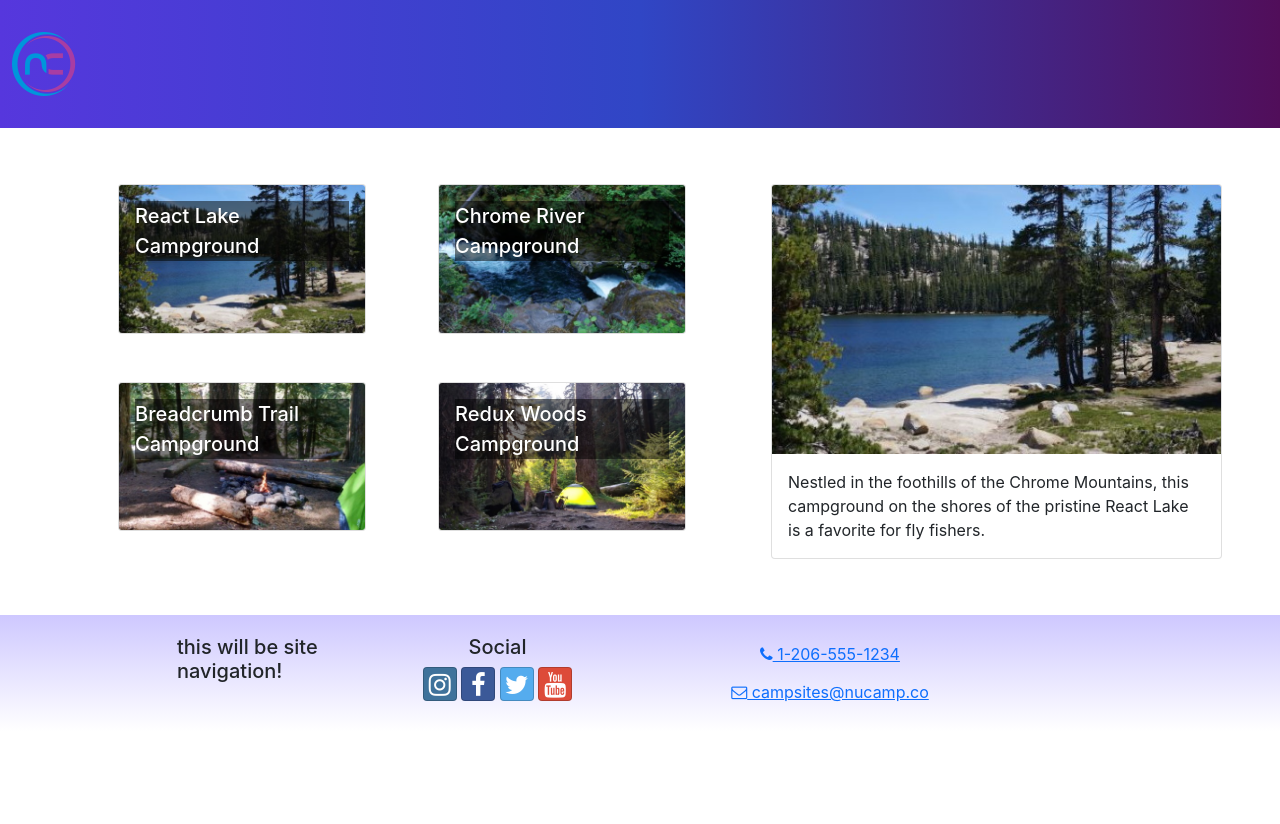
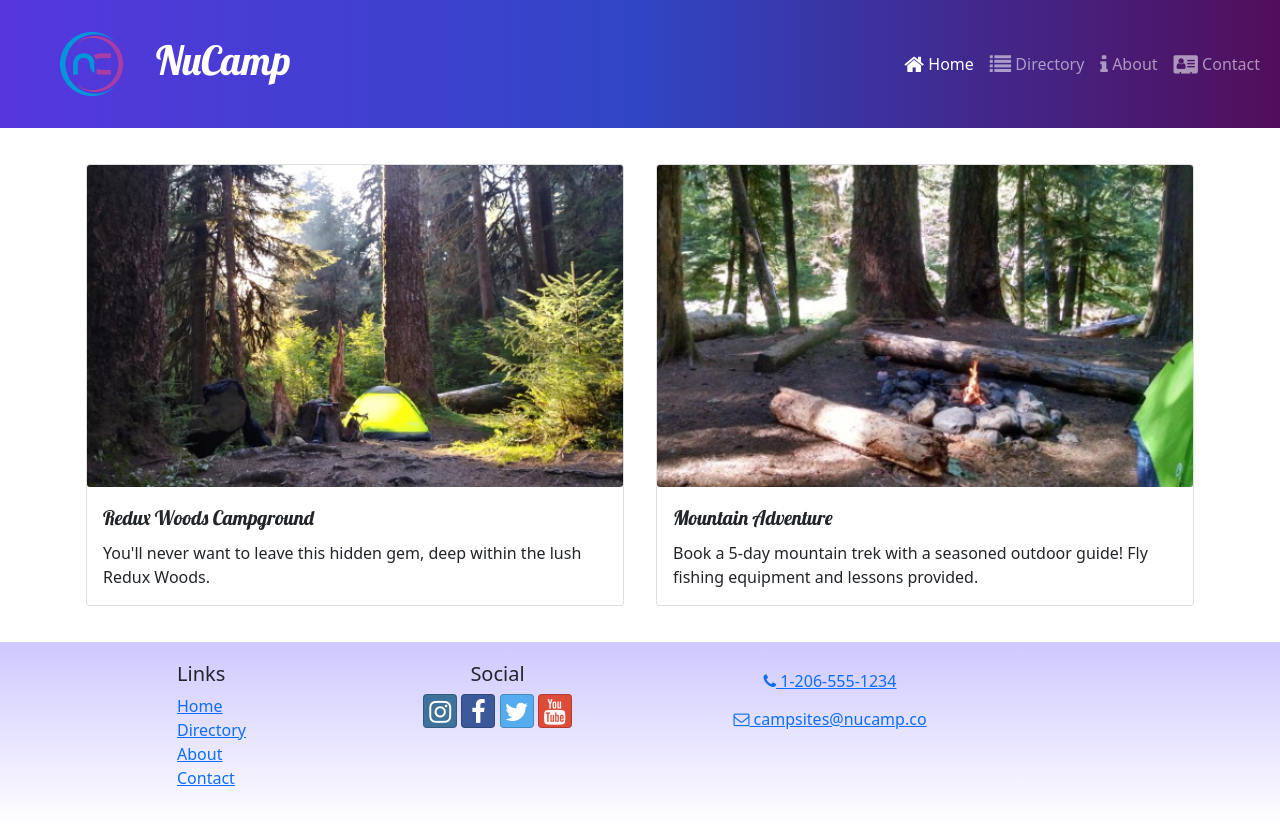
Before and after one commit to jonxie5/nucampsite, a React (Create React App) app: page / in a window 1280 px wide. Before the commit the page ends 800 px from the top, so only its background shows below. Built offline with nearby package versions, Linux system fonts and the light colour scheme.

Commit message:
pre last module push

```diff
--- a/src/App.js
+++ b/src/App.js
@@ -1,7 +1,8 @@
-import React from 'react';
+import { Routes, Route } from 'react-router-dom';
+import ContactPage from './pages/ContactPage';
+import HomePage from './pages/HomePage';
 import Header from './components/Header';
 import Footer from './components/Footer';
-//import CampsitesList from './features/campsites/CampsitesList';
 import CampsitesDirectoryPage from './pages/CampsitesDirectoryPage';
 import './App.css';
 
@@ -9,7 +10,11 @@
     return (
         <div className='App'>
             <Header />
-            <CampsitesDirectoryPage />
+                <Routes>
+                    <Route path='/' element={<HomePage />} />
+                    <Route path='contact' element={<ContactPage />} />
+                    <Route path='directory' element={<CampsitesDirectoryPage />} />
+                </Routes>
             <Footer />
         </div>
     );
--- a/src/components/Footer.js
+++ b/src/components/Footer.js
@@ -1,4 +1,5 @@
 import { Container, Row, Col } from 'reactstrap';
+import { Link } from 'react-router-dom';
 
 const Footer = () => {
     return (
@@ -6,7 +7,21 @@
             <Container>
                 <Row>
                     <Col xs={{ size: 4, offset: 1 }} sm='2'>
-                        <h5>this will be site navigation!</h5>
+                        <h5>Links</h5>
+                        <ul className='list-unstyled'>
+                            <li>
+                                <Link to='/'>Home</Link>
+                            </li>
+                            <li>
+                                <Link to='/directory'>Directory</Link>
+                            </li>
+                            <li>
+                                <Link to='/about'>About</Link>
+                            </li>
+                            <li>
+                                <Link to='/contact'>Contact</Link>
+                            </li>
+                        </ul>
                     </Col>
                     <Col xs='6' sm='3' className='text-center'>
                         <h5>Social</h5>
--- a/src/components/Header.js
+++ b/src/components/Header.js
@@ -1,12 +1,49 @@
-import { Navbar, NavbarBrand } from 'reactstrap';
+import { useState } from 'react';
+import {
+    Navbar,
+    NavbarBrand,
+    Collapse,
+    NavbarToggler,
+    Nav,
+    NavItem,
+} from 'reactstrap';
+import { NavLink } from 'react-router-dom';
 import NucampLogo from '../app/assets/img/logo.png';
 
 const Header = () => {
+    const [menuOpen, setMenuOpen] = useState(false);
+
     return (
         <Navbar dark color='primary' sticky='top' expand='md'>
-            <NavbarBrand href='/'>
-                <img src={NucampLogo} className='NucampLogo' alt='nucamp logo' />
+            <NavbarBrand className='ms-5' href='/'>
+                <img src={NucampLogo} className='float-start NucampLogo' alt='nucamp logo' />
+                <h1 className='mt-1'>NuCamp</h1>
             </NavbarBrand>
+            <NavbarToggler onClick={() => setMenuOpen(!menuOpen)} />
+            <Collapse isOpen={menuOpen} navbar>
+                <Nav className='ms-auto' navbar>
+                    <NavItem>
+                        <NavLink className='nav-link' to='/'>
+                            <i className='fa fa-home fa-lg' /> Home
+                        </NavLink>
+                    </NavItem>
+                    <NavItem>
+                        <NavLink className='nav-link' to='/directory'>
+                            <i className='fa fa-list fa-lg' /> Directory
+                        </NavLink>
+                    </NavItem>
+                    <NavItem>
+                        <NavLink className='nav-link' to='/about'>
+                            <i className='fa fa-info fa-lg' /> About
+                        </NavLink>
+                    </NavItem>
+                    <NavItem>
+                        <NavLink className='nav-link' to='/contact'>
+                            <i className='fa fa-address-card fa-lg' /> Contact
+                        </NavLink>
+                    </NavItem>
+                </Nav>
+            </Collapse>
         </Navbar>
     );
 };
--- a/src/features/campsites/campsitesSlice.js
+++ b/src/features/campsites/campsitesSlice.js
@@ -12,3 +12,7 @@
 export const selectCampsiteById = (id) => {
     return CAMPSITES.find((campsite) => campsite.id === id);
 };
+
+export const selectFeaturedCampsite = () => {
+    return CAMPSITES.find((campsite) => campsite.featured);
+};
--- /dev/null
+++ b/src/features/display/DisplayCard.js
@@ -0,0 +1,16 @@
+import { Card, CardImg, CardText, CardBody, CardTitle } from 'reactstrap';
+
+const DisplayCard = ({ item }) => {
+    const { image, name, description } = item;
+    return (
+        <Card>
+            <CardImg src={image} alt={name} />
+            <CardBody>
+                 <CardTitle>{name}</CardTitle>
+                 <CardText>{description}</CardText>
+            </CardBody>
+        </Card>
+    );
+};
+
+export default DisplayCard;
--- /dev/null
+++ b/src/features/display/DisplayList.js
@@ -0,0 +1,22 @@
+import { Col, Row } from 'reactstrap';
+import DisplayCard from './DisplayCard';
+import { selectFeaturedCampsite } from '../campsites/campsitesSlice';
+import { selectFeaturedPromotion } from '../promotions/promotionsSlice';
+
+const DisplayList = () => {
+    const items = [selectFeaturedCampsite(), selectFeaturedPromotion()];
+
+    return (
+        <Row>
+            {items.map((item, idx) => {
+                return (
+                    <Col md className='m-1' key={idx}>
+                        <DisplayCard item={item} />
+                    </Col>
+                );
+            })}
+        </Row>
+    );
+};
+
+export default DisplayList;
--- /dev/null
+++ b/src/features/promotions/promotionsSlice.js
@@ -0,0 +1,5 @@
+import { PROMOTIONS } from '../../app/shared/PROMOTIONS';
+
+export const selectFeaturedPromotion = () => {
+    return PROMOTIONS.find((promotion) => promotion.featured);
+};
--- a/src/index.js
+++ b/src/index.js
@@ -1,14 +1,15 @@
 import React from 'react';
 import { createRoot } from 'react-dom/client';
+import { BrowserRouter } from 'react-router-dom';
+import './index.css';
+import App from './App';
+import { store } from './app/store';
 import { Provider } from 'react-redux';
-import { store } from './app/store';
 import 'bootstrap/dist/css/bootstrap.min.css';
 import 'bootstrap-social/bootstrap-social.css';
 import 'font-awesome/css/font-awesome.css';
 import 'typeface-lobster';
 import 'typeface-open-sans';
-import App from './App';
-import './index.css';
 
 const container = document.getElementById('root');
 const root = createRoot(container);
@@ -16,7 +17,9 @@
 root.render(
   <React.StrictMode>
     <Provider store={store}>
-      <App />
+      <BrowserRouter>
+        <App />
+      </BrowserRouter>
     </Provider>
   </React.StrictMode>
 );
--- /dev/null
+++ b/src/pages/ContactPage.js
@@ -0,0 +1,5 @@
+const ContactPage = () => {
+    return <div>ContactPage</div>;
+};
+
+export default ContactPage;
--- /dev/null
+++ b/src/pages/HomePage.js
@@ -0,0 +1,12 @@
+import { Container } from 'reactstrap';
+import DisplayList from '../features/display/DisplayList';
+
+const HomePage = () => {
+    return (
+        <Container>
+            <DisplayList />
+        </Container>
+    );
+};
+
+export default HomePage;
```
